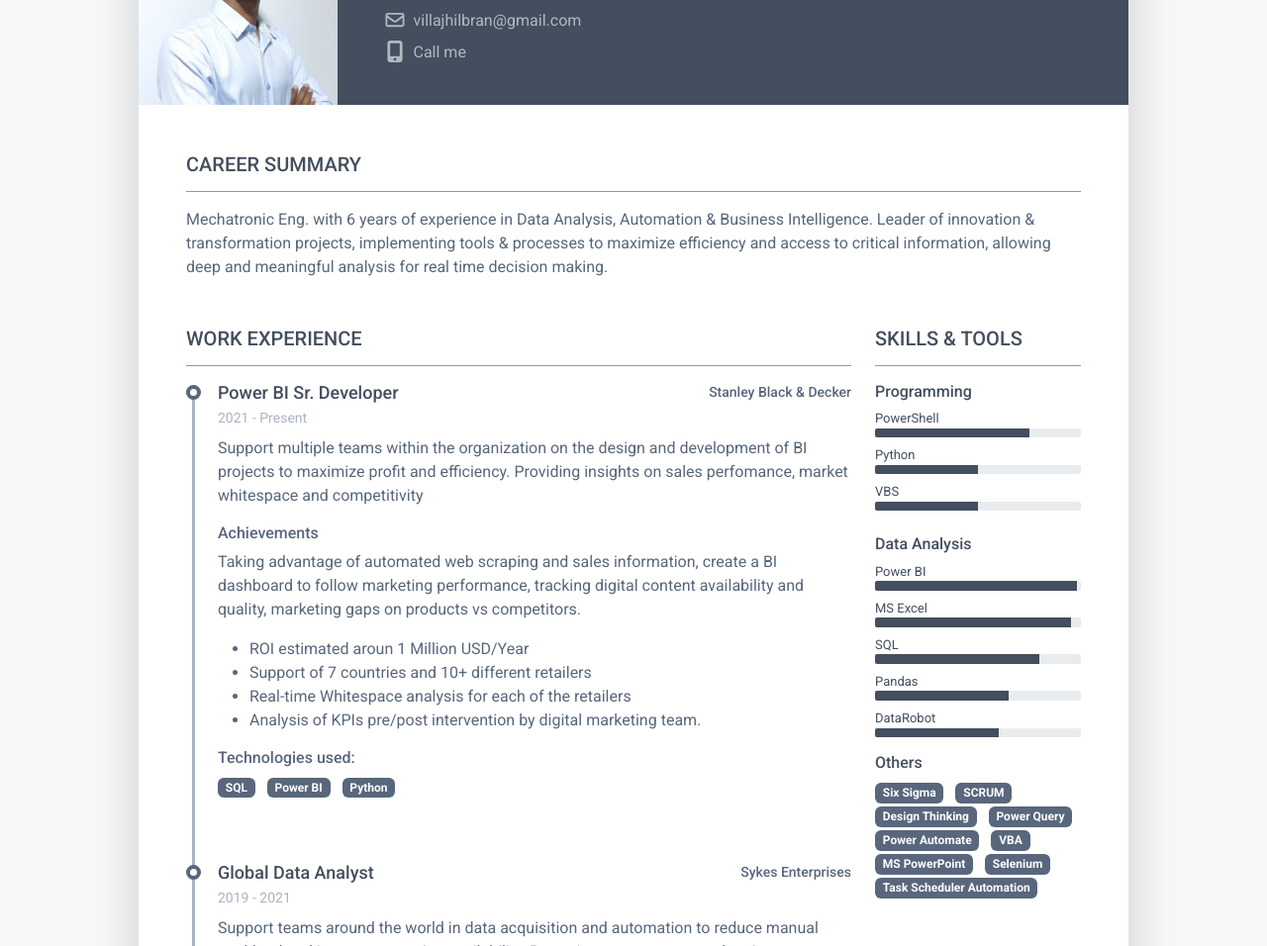
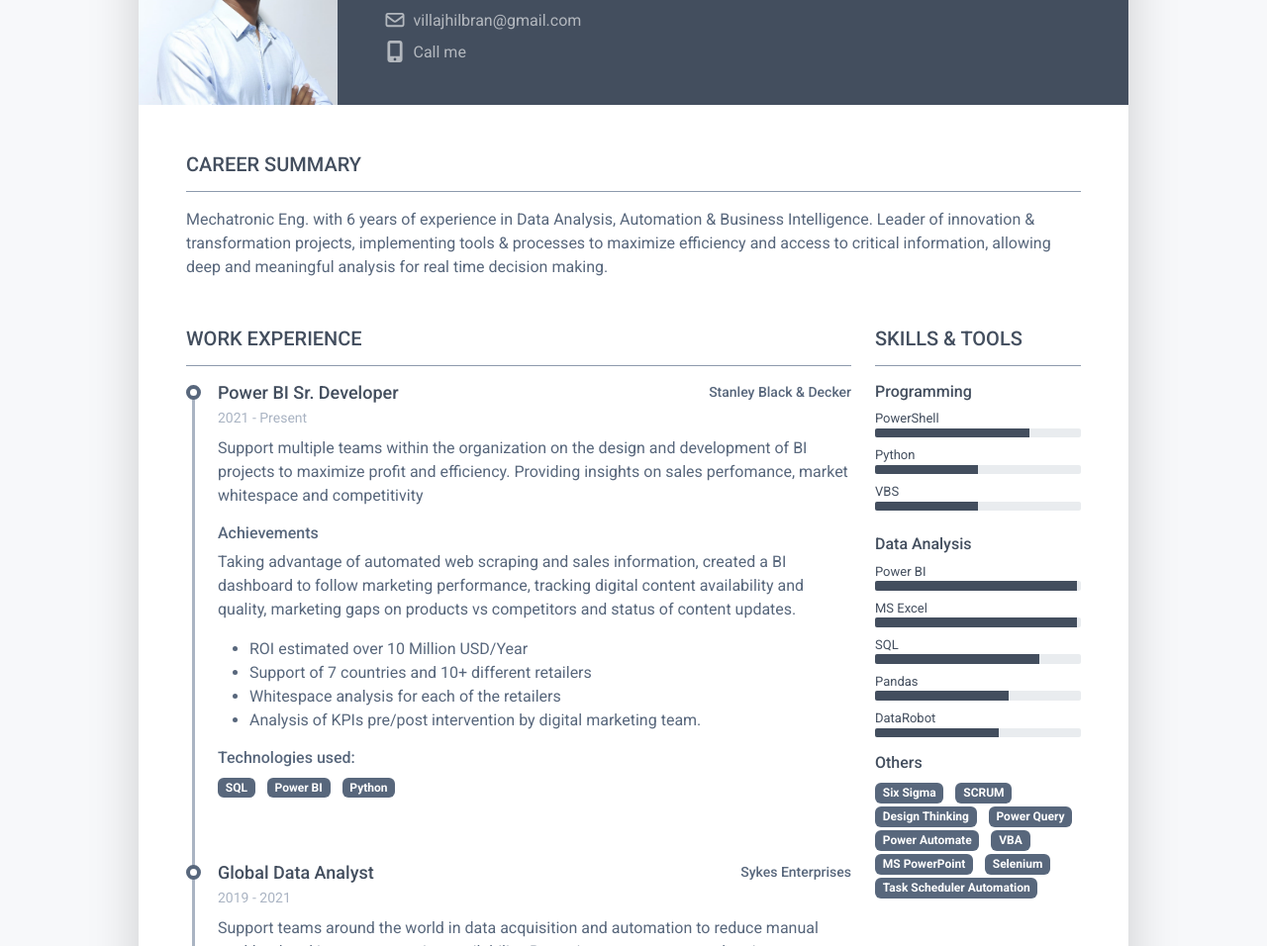
Before and after one commit to Jhilbran/Jhilbran.github.io, a plain HTML site: page index.html in a window 1280 px wide. Shown: the part 144-1100 px from the top of the page at 99% size. Drawn offline with Linux system fonts and the light colour scheme.

Commit message:
spelling on SBD info, adjusted Excel progress bar

```diff
--- a/index.html
+++ b/index.html
@@ -108,13 +108,13 @@
 												insights on sales perfomance, market whitespace and competitivity </p>
 											<h4 class="resume-timeline-item-desc-heading font-weight-bold">Achievements
 											</h4>
-											<p>Taking advantage of automated web scraping and sales information, create
+											<p>Taking advantage of automated web scraping and sales information, created
 												a BI dashboard to follow marketing performance, tracking digital content
-												availability and quality, marketing gaps on products vs competitors.</p>
+												availability and quality, marketing gaps on products vs competitors and status of content updates.</p>
 											<ul>
-												<li>ROI estimated aroun 1 Million USD/Year</li>
+												<li>ROI estimated over 10 Million USD/Year</li>
 												<li>Support of 7 countries and 10+ different retailers</li>
-												<li>Real-time Whitespace analysis for each of the retailers</li>
+												<li>Whitespace analysis for each of the retailers</li>
 												<li>Analysis of KPIs pre/post intervention by digital marketing team.
 												</li>
 											</ul>
@@ -327,7 +327,7 @@
 											<div class="resume-skill-name">MS Excel</div>
 											<div class="progress resume-progress">
 												<div class="progress-bar theme-progress-bar-dark" role="progressbar"
-													style="width: 95%" aria-valuenow="25" aria-valuemin="0"
+													style="width: 98%" aria-valuenow="25" aria-valuemin="0"
 													aria-valuemax="100"></div>
 											</div>
 										</li>
```
